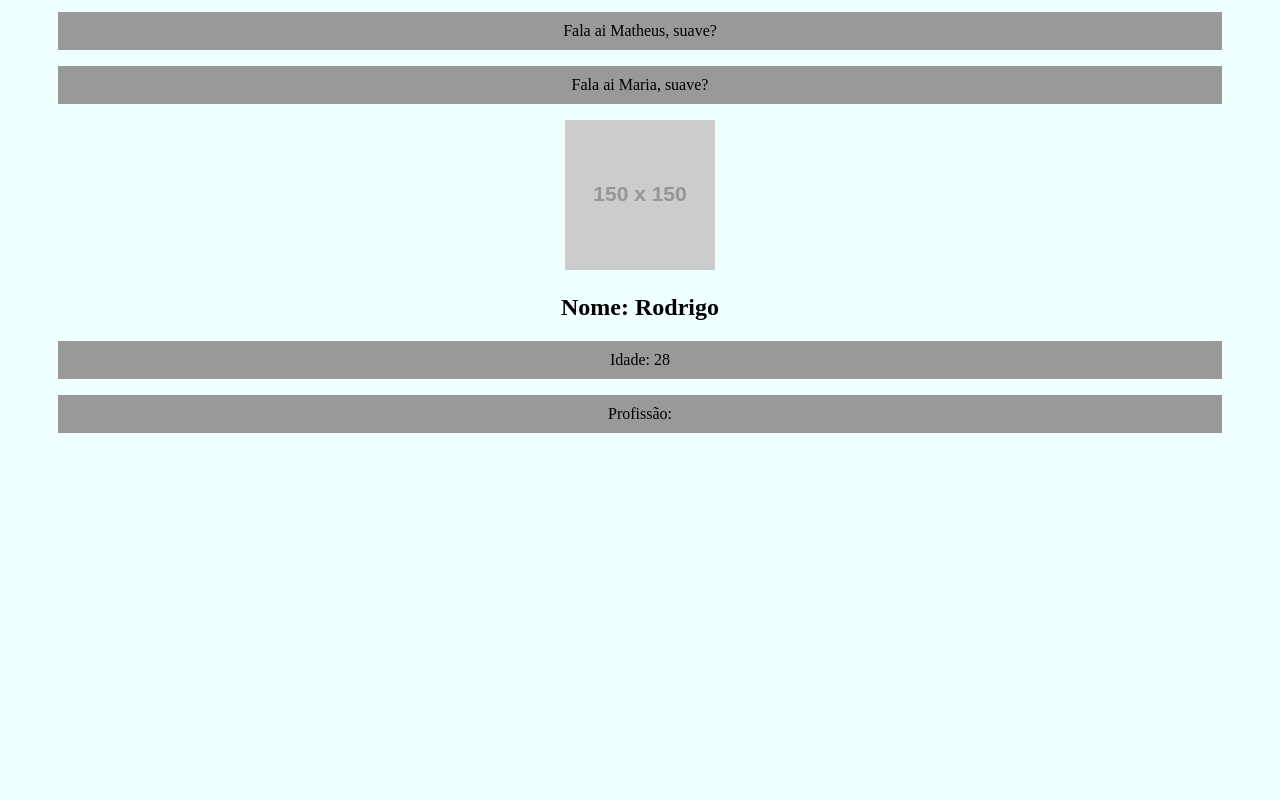
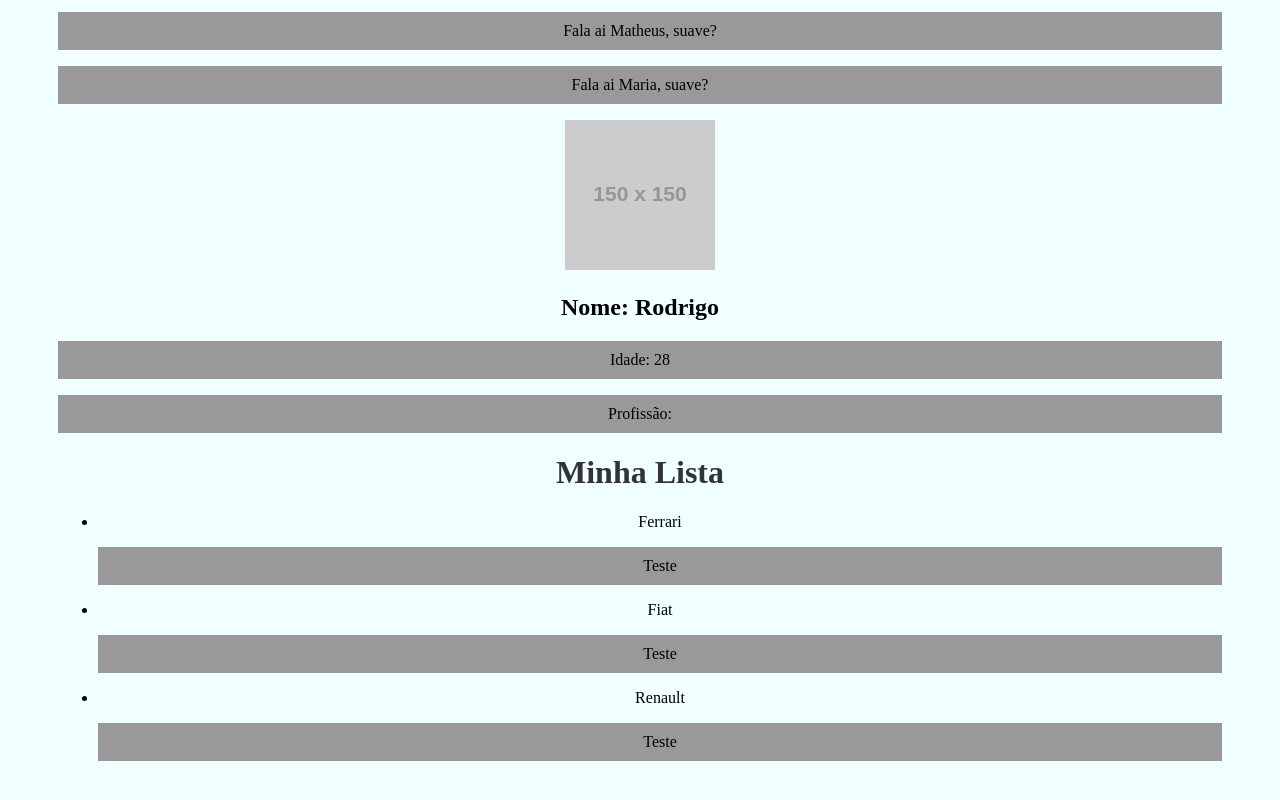
Before and after one commit to JoaotorresGT/curso-react, a React (Create React App) app in the folder meu-projeto/: page / in a window 1280 px wide. Shown: the part 276-1076 px from the top of the page. Before the commit the page ends 800 px from the top, so only its background shows below. Built offline with nearby package versions, Linux system fonts and the light colour scheme.

Commit message:
aula 07
Fragments

```diff
--- a/meu-projeto/src/App.js
+++ b/meu-projeto/src/App.js
@@ -3,6 +3,7 @@ import HellWorld from './components/HelloWorld';
 import SayMyName from './components/SayMyName';
 import Pessoa from './components/Pessoa';
 import Frase from './components/Frase';
+import List from './components/List';
 
 function App() {
 
@@ -23,6 +24,7 @@ const name = "João"
       profissão="Programador"
       foto="https://via.placeholder.com/150"
       ></Pessoa>
+      <List></List>
     </div>
   );
 }
--- /dev/null
+++ b/meu-projeto/src/components/Item.js
@@ -0,0 +1,11 @@
+
+function Item(props) {
+    return (
+        <>
+            <li>{props.marca}</li>
+            <p>Teste</p>
+        </>
+    );
+}
+
+export default Item;
--- /dev/null
+++ b/meu-projeto/src/components/List.js
@@ -0,0 +1,16 @@
+import Item from './Item'
+
+function List() {
+    return(
+        <>
+            <h1>Minha Lista</h1>
+            <ul>
+                <Item marca="Ferrari"></Item>
+                <Item marca="Fiat"></Item>
+                <Item marca="Renault "></Item>
+            </ul>
+        </>
+    )
+}
+
+export default List
--- a/meu-projeto/src/index.css
+++ b/meu-projeto/src/index.css
@@ -1,6 +1,7 @@
 body {
   padding: 50px;
   background-color: azure;
+  padding-bottom: 500px;
 }
 
 h1 {
```
